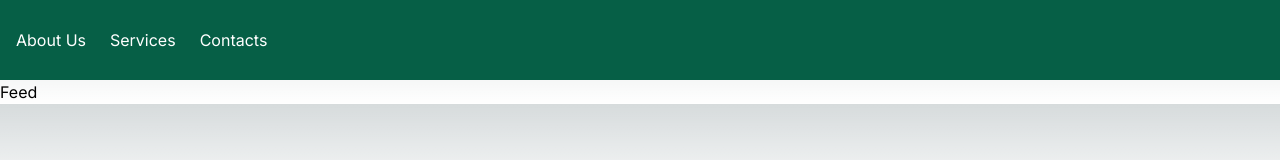
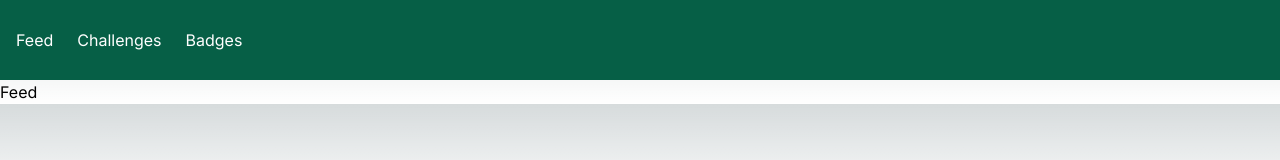
Before and after one commit to erinkwon01/badger, a Next.js app: page / in a window 1280 px wide. Shown: the top 160 px of the page. Built offline with nearby package versions, Linux system fonts and the light colour scheme.

Commit message:
working nav bar

```diff
--- a/src/app/components/navbar.js
+++ b/src/app/components/navbar.js
@@ -9,18 +9,18 @@ const NavBar = () => {
           <div className="flex justify-between items-center h-full">
             <ul className="hidden md:flex gap-x-6 text-white">
               <li>
-                <Link href="/about">
-                  <p>About Us</p>
+                <Link href="/feed">
+                  <p>Feed</p>
                 </Link>
               </li>
               <li>
-                <Link href="/services">
-                  <p>Services</p>
+                <Link href="/challenges">
+                  <p>Challenges</p>
                 </Link>
               </li>
               <li>
-                <Link href="/contacts">
-                  <p>Contacts</p>
+                <Link href="/badges">
+                  <p>Badges</p>
                 </Link>
               </li>
             </ul>
```
